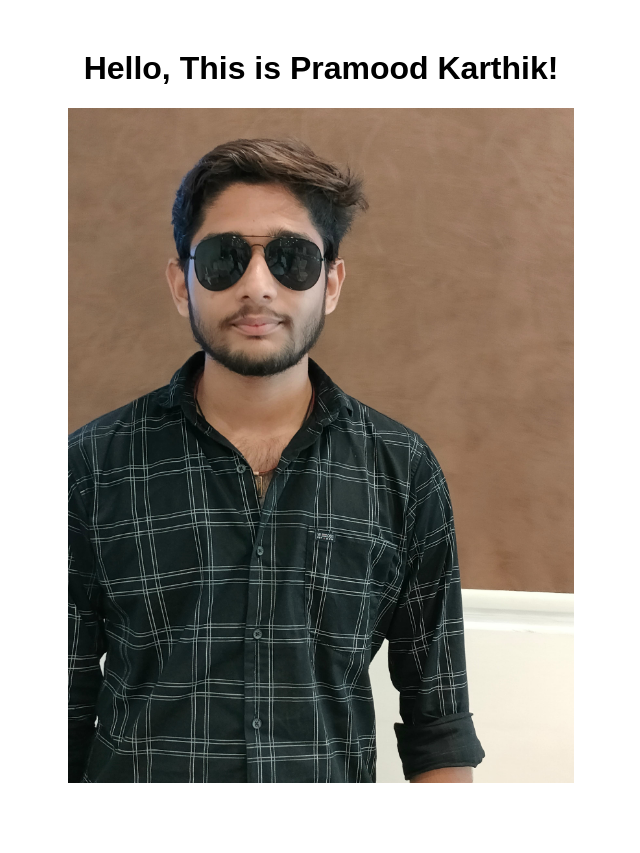
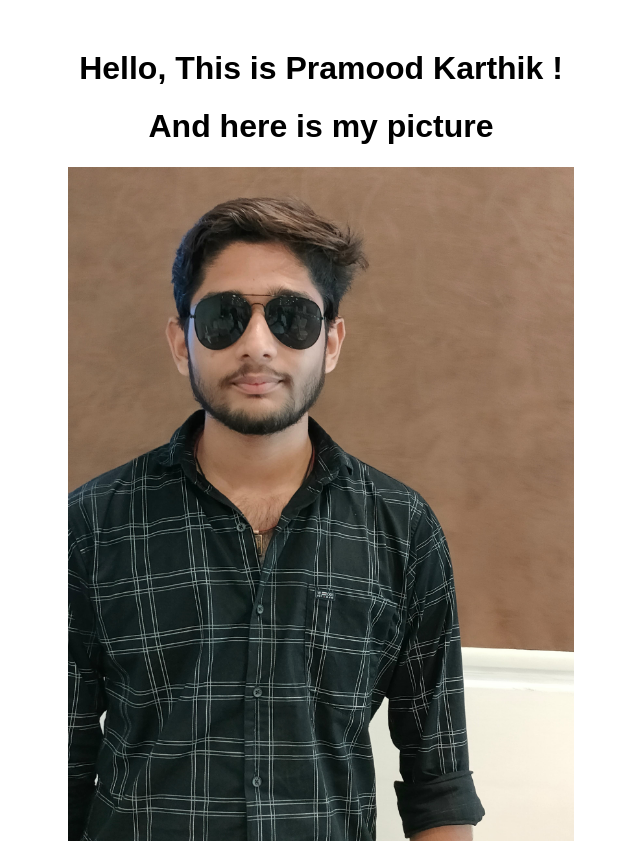
Before and after one commit to PramoodKarthik/IndustryReady_Program, a plain HTML site: page index.html in a window 1280 px wide. Shown: the whole page, without its empty margins (319-959 px from the left). Before the commit the page ends 800 px from the top, so only its background shows below. Drawn offline with Linux system fonts and the light colour scheme.

Commit message:
modifying statement

```diff
--- a/index.html
+++ b/index.html
@@ -17,7 +17,8 @@
     </style>
 </head>
 <body>
-    <h1>Hello, This is Pramood Karthik!</h1>
+    <h1>Hello, This is Pramood Karthik ! </h1>
+     <h1>  And here is my picture </h1>
     <img src="fav1.jpg" alt="A greeting image">
 </body>
 </html>
```
